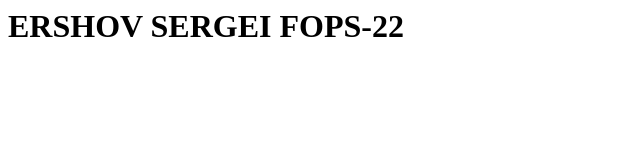
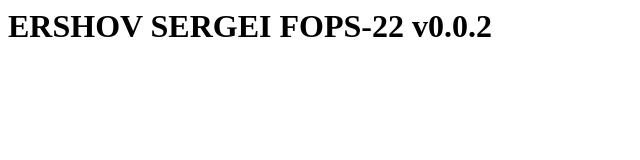
Before and after one commit to CTAJIUH58/diplom-web-app, a plain HTML site: page index.html in a window 1280 px wide. Shown: the whole page, without its empty margins (0-640 px from the left). Drawn offline with Linux system fonts and the light colour scheme.

Commit message:
test commit

```diff
--- a/index.html
+++ b/index.html
@@ -3,6 +3,6 @@
         <title>diplom-test-app</title>
     </head>
     <body>
-        <h1>ERSHOV SERGEI FOPS-22</h1>
+        <h1>ERSHOV SERGEI FOPS-22 v0.0.2</h1>
     </body>
 </html>
```
